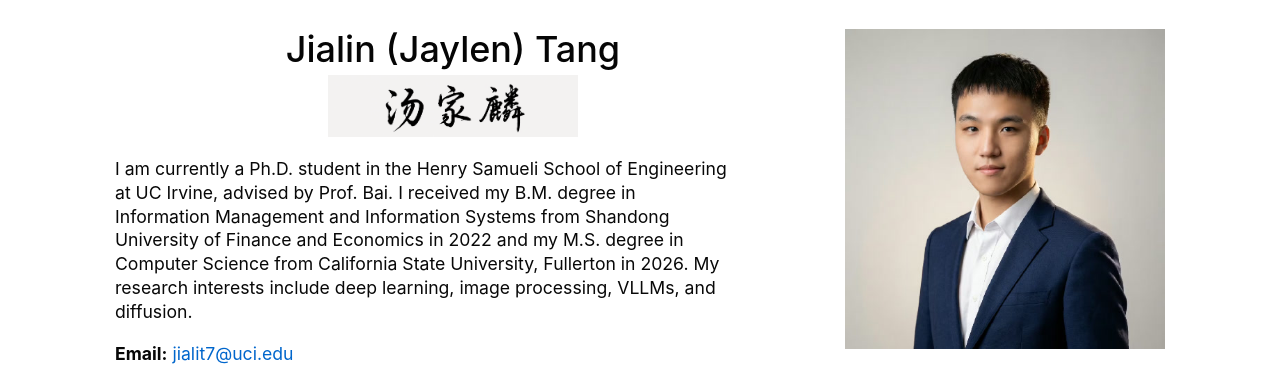
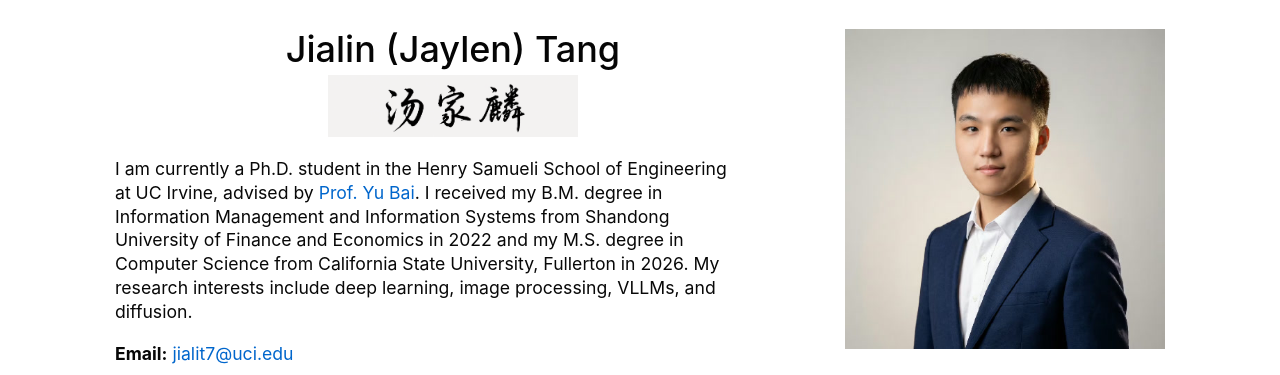
Before and after one commit to JaylenTang/jaylentang.github.io, a Jekyll site: the page built from _pages/about.md, in a window 1280 px wide. Shown: the top 375 px of the page. Built offline with Jekyll 4.4.1, drawn with Linux system fonts in a browser that asks for light colours.

Commit message:
link advisor in bio

```diff
--- a/_pages/about.md
+++ b/_pages/about.md
@@ -15,7 +15,7 @@ redirect_from:
 
       <p>
         I am currently a Ph.D. student in the Henry Samueli School of Engineering at
-        UC Irvine, advised by Prof. Bai. I received my B.M. degree in Information
+        UC Irvine, advised by <a href="https://ecsicl.github.io/team/">Prof. Yu Bai</a>. I received my B.M. degree in Information
         Management and Information Systems from Shandong University of Finance and
         Economics in 2022 and my M.S. degree in Computer Science from California State
         University, Fullerton in 2026. My research interests include deep learning,
```
